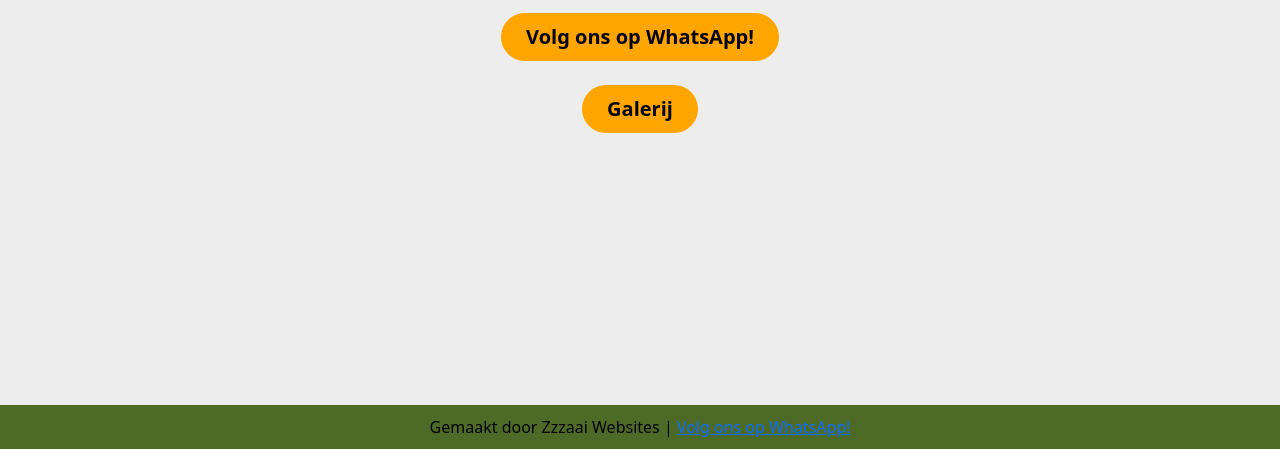
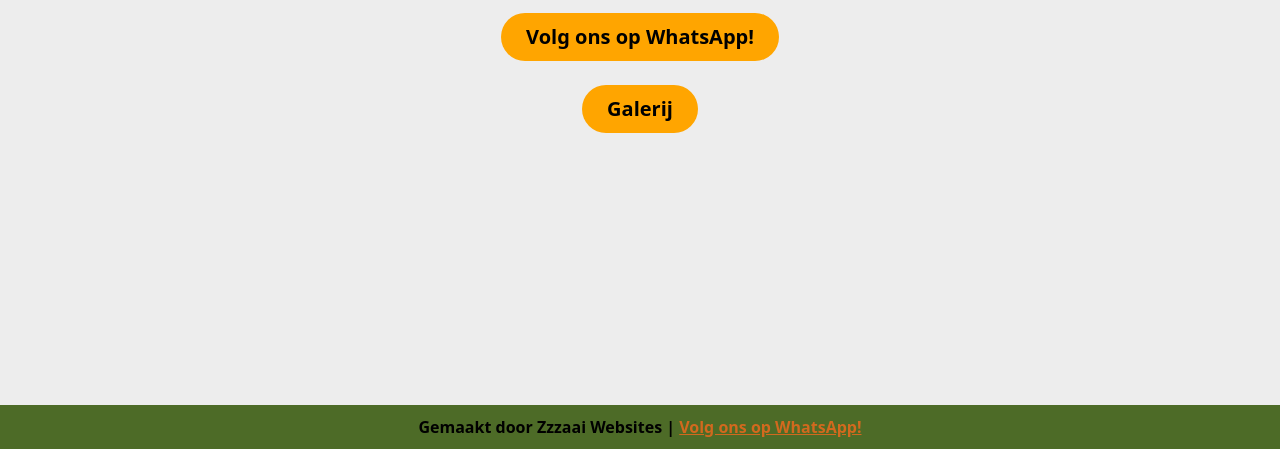
Before and after one commit to Zzzaai/paarden, a plain HTML site: page index.html in a window 1280 px wide. Shown: the part 351-800 px from the top of the page. Drawn offline with nearby package versions, Linux system fonts and the light colour scheme.

Commit message:
Changed channel link color in footer

```diff
--- a/index.html
+++ b/index.html
@@ -116,7 +116,7 @@
         </div>
     </div>
     <footer>
-        Gemaakt door Zzzaai Websites | <a href="https://whatsapp.com/channel/0029Vb7gicTEVccBObfNyj2Q" target="_blank" rel="noopener noreferrer">Volg ons op WhatsApp!</a>
+        <strong>Gemaakt door Zzzaai Websites | <a href="https://whatsapp.com/channel/0029Vb7gicTEVccBObfNyj2Q" target="_blank" rel="noopener noreferrer" style="color:chocolate">Volg ons op WhatsApp!</a></strong>
     </footer>
 </body>
 </html>
```
Also changed, not shown: gallery.html (+1 -1 lines).
